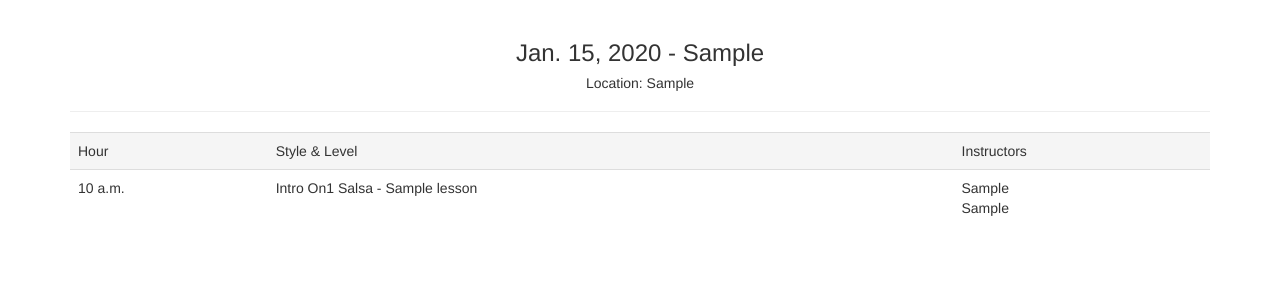
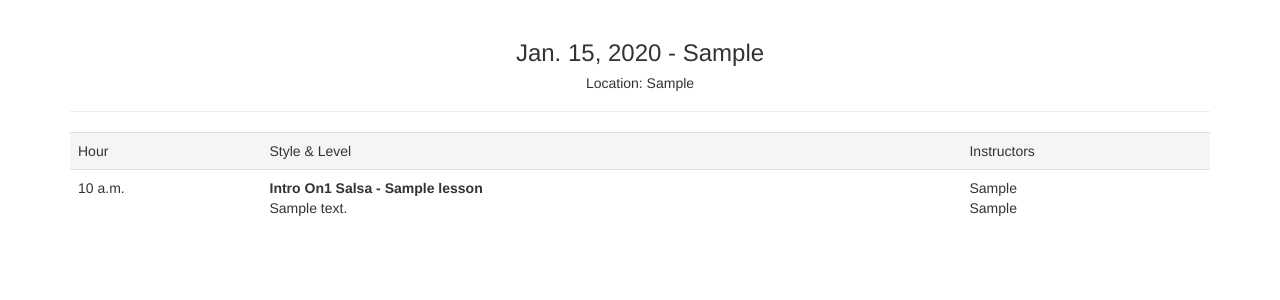
Before and after one commit to swoloszynski/salsa-lessons, a Django app: a page that uses lessons/templates/lessons/base.html in a window 1280 px wide. Shown: the part 52-352 px from the top of the page. Run offline with Django 3.2, Linux system fonts and the light colour scheme; tables that the repository leaves empty hold one stand-in row (values such as "Sample post"); some libraries are stand-ins or nearby versions.

Commit message:
Add lesson content to practice detail page

```diff
--- a/lessons/static/lessons/style.css
+++ b/lessons/static/lessons/style.css
@@ -0,0 +1,3 @@
+.lesson-title {
+  font-weight: bold;
+}
--- a/lessons/templates/lessons/base.html
+++ b/lessons/templates/lessons/base.html
@@ -8,10 +8,9 @@
     <meta name="viewport" content="width=device-width, initial-scale=1.0">
     <meta name="description" content="">
     <meta name="author" content="">
-    <link href="https://netdna.bootstrapcdn.com/bootstrap/3.0.0/css/bootstrap.min.css"
-    rel="stylesheet">
-    <link href="https://netdna.bootstrapcdn.com/bootstrap/3.0.0/css/bootstrap-glyphicons.css"
-    rel="stylesheet">
+    <link href="https://netdna.bootstrapcdn.com/bootstrap/3.0.0/css/bootstrap.min.css" rel="stylesheet">
+    <link href="https://netdna.bootstrapcdn.com/bootstrap/3.0.0/css/bootstrap-glyphicons.css" rel="stylesheet">
+    <link rel="stylesheet" type="text/css" href="{% static 'lessons/style.css' %}" />
   </head>
 
   <body>
--- a/lessons/templates/lessons/practice_detail.html
+++ b/lessons/templates/lessons/practice_detail.html
@@ -19,7 +19,11 @@
       {% for assignment in assignments %}
       <tr>
         <td>{{ assignment.hour }}</td>
-        <td>{{ assignment.lesson }}</td>
+        <td>
+          <span class='lesson-title'>{{ assignment.lesson }}</span>
+          <br>
+          <span class='lesson-content'>{{ assignment.lesson.content|linebreaks }}</span>
+        </td>
         <td>
         {% if assignment.lead_instructor %}
             {{ assignment.lead_instructor }}
```
